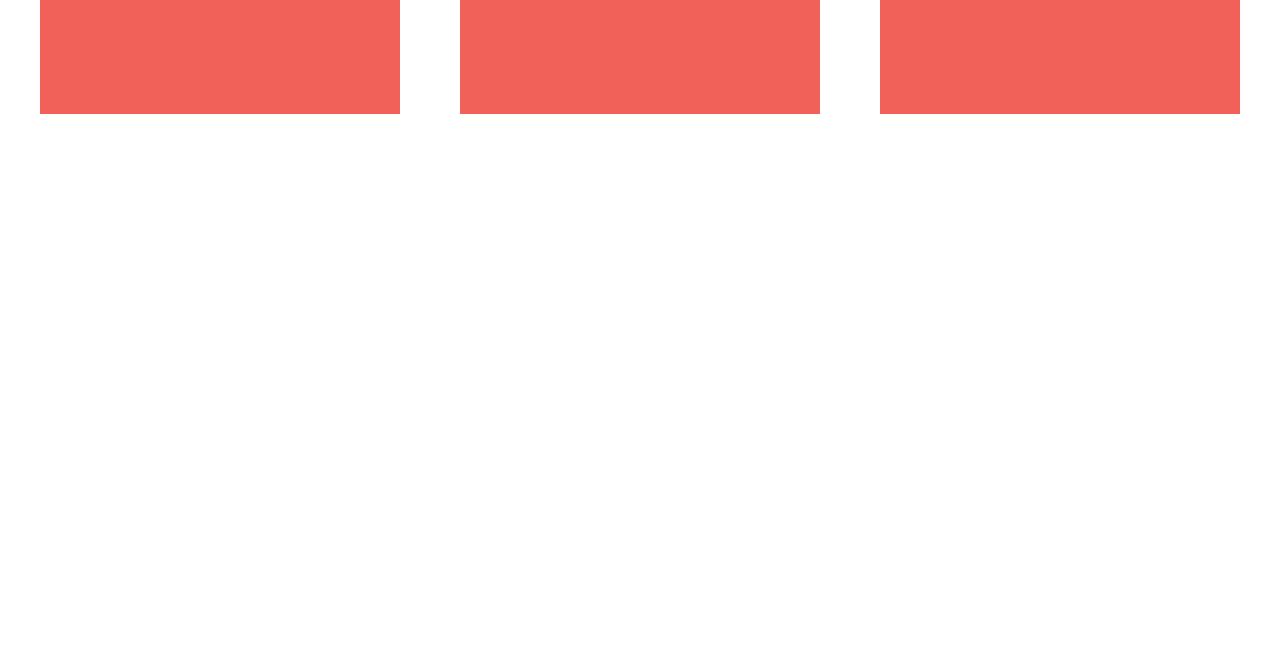
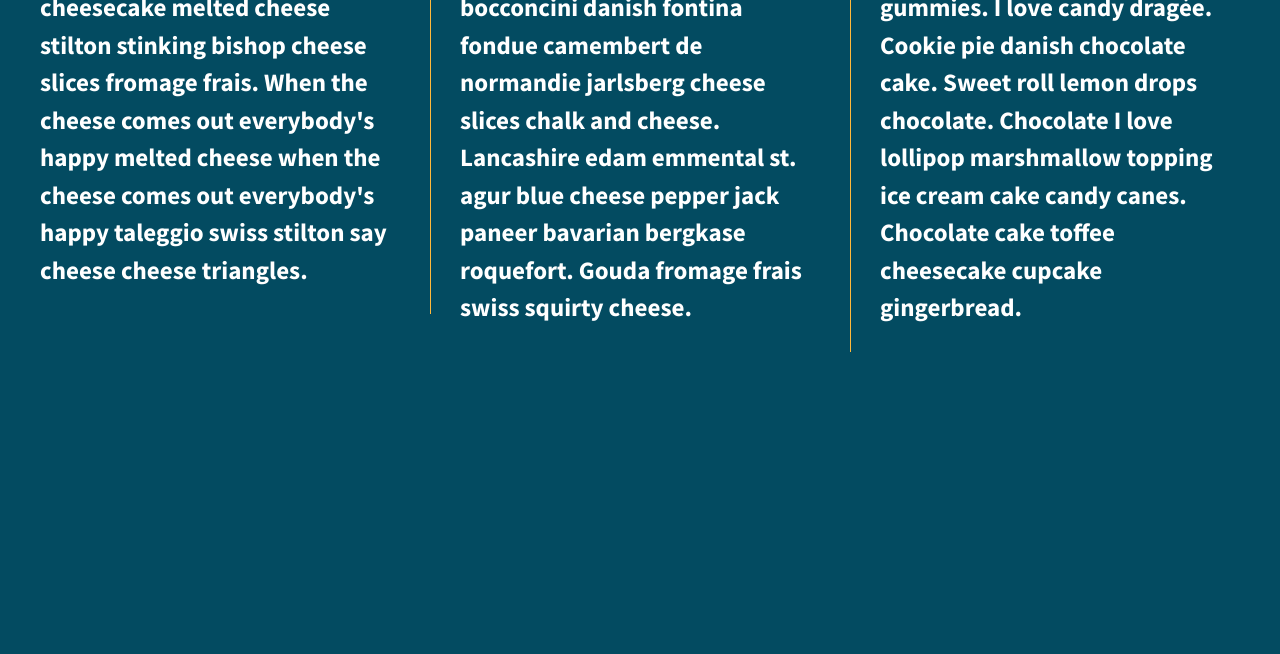
Before and after one commit to denisemeagher/206-divs-flexbox-starter, a plain HTML site: page index.html in a window 1280 px wide. Shown: the part 226-880 px from the top of the page. Drawn offline with nearby package versions, Linux system fonts and the light colour scheme.

Commit message:
css changes

```diff
--- a/css/main.css
+++ b/css/main.css
@@ -97,7 +97,7 @@ textarea {
 
 
 html {
-  background-color: #fff;
+  background-color: rgb(3,75,97);
   height: 100%;
 }
 
@@ -110,20 +110,21 @@ body {
 
 .wrapper {
   display: flex;
+  flex-flow: row wrap;
   justify-content: space-between;
+  align-items: center;
   font-weight: 700;
 }
 
 .div-1, .div-2, .div-3 {
   display: flex;
-  width: 30%;
   justify-content: center;
   align-items: center;
+  /* width: 30%; */
   color: #fff;
   line-height: 1.5em;
-  font-size: 1.6em;
-  background-color: #f16059;
-  height: 300px;
+  font-size: 1.25em;
+  height: auto;
 }
 
 
@@ -208,6 +209,16 @@ body {
    These examples override the primary ('mobile first') styles.
    Modify as content requires.
    ========================================================================== */
+ @media all and (min-width: 1200px) {
+     .div-1, .div-2, .div-3 {
+       flex-basis: 30%;
+     }
+
+     .div-1, .div-2 {
+       border-right: 1px solid rgb(255,185,60);
+       padding-right: 30px;
+     }
+ }
 
 @media print,
        (-webkit-min-device-pixel-ratio: 1.25),
--- a/index.html
+++ b/index.html
@@ -23,13 +23,13 @@
 
         <section class="wrapper">
             <div class="div-1">
-                Div 1
+                <p>I love cheese, especially pepper jack cut the cheese. Cut the cheese cheese and biscuits cheesecake melted cheese stilton stinking bishop cheese slices fromage frais. When the cheese comes out everybody's happy melted cheese when the cheese comes out everybody's happy taleggio swiss stilton say cheese cheese triangles. </p>
             </div>
             <div class="div-2">
-                Div 2
+                <p>Port-salut cream cheese boursin. Cheese and biscuits cheesy grin ricotta emmental paneer feta feta gouda. Cheddar bocconcini danish fontina fondue camembert de normandie jarlsberg cheese slices chalk and cheese. Lancashire edam emmental st. agur blue cheese pepper jack paneer bavarian bergkase roquefort. Gouda fromage frais swiss squirty cheese.</p>
             </div>
             <div class="div-3">
-                Div 3
+                 <p>Tiramisu ice cream I love liquorice I love chupa chups marshmallow chocolate cake carrot cake. Topping lollipop gummies. I love candy dragée. Cookie pie danish chocolate cake. Sweet roll lemon drops chocolate. Chocolate I love lollipop marshmallow topping ice cream cake candy canes. Chocolate cake toffee cheesecake cupcake gingerbread.</p>
             </div>
         </section>
 
```
Lines whose indentation alone changed are shown as unchanged.
